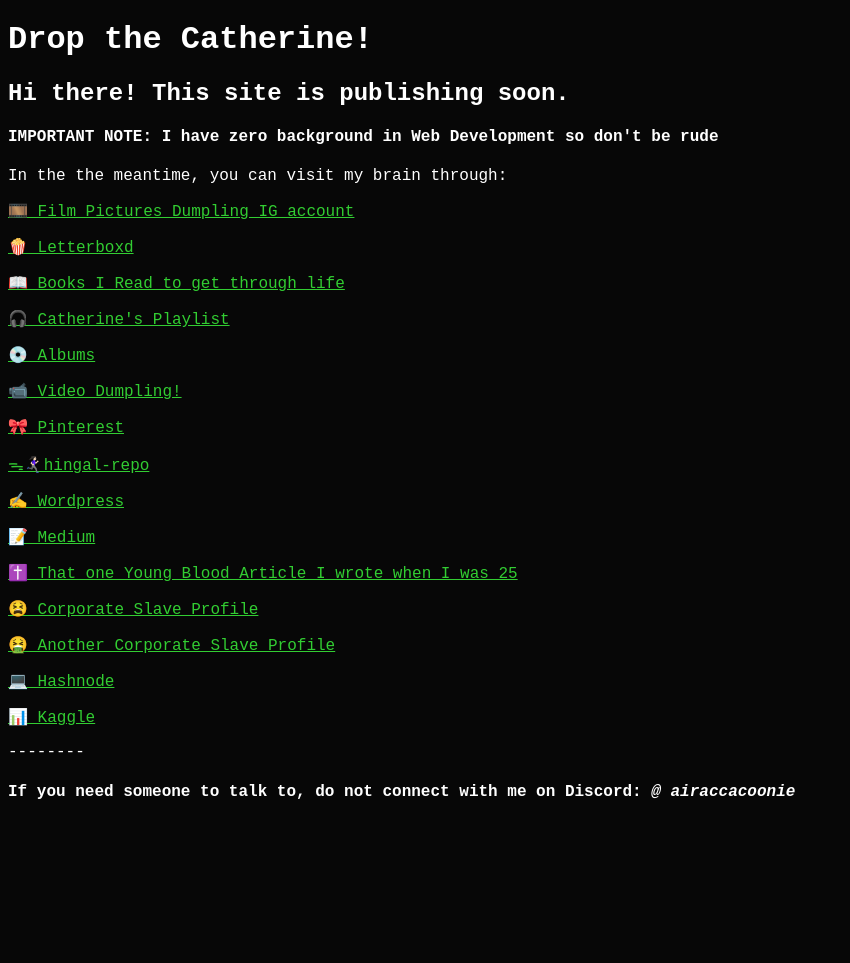
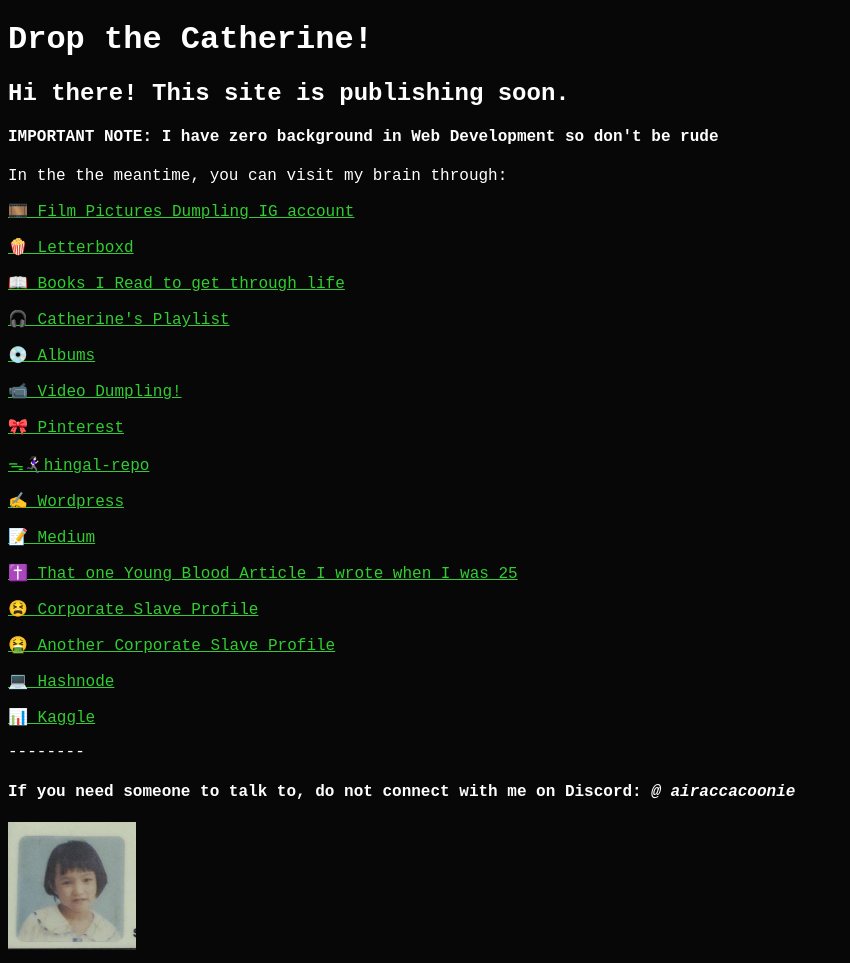
Before and after one commit to ac-gutierrez/ac-gutierrez.github.io, a plain HTML site: page index.html in a window 1280 px wide. Shown: the whole page, without its empty margins (0-850 px from the left). Before the commit the page ends 822 px from the top, so only its background shows below. Drawn offline with Linux system fonts and the light colour scheme.

Commit message:
Add image to index.html

```diff
--- a/index.html
+++ b/index.html
@@ -49,6 +49,7 @@
   <p> -------- </p>
 
   <h4> If you need someone to talk to, do not connect with me on Discord: <i> @ airaccacoonie </i> </h4>
+  <img src="ai.jpg" alt="HTML5 Icon" width="128" height="128">
 
 </body>
 
```
